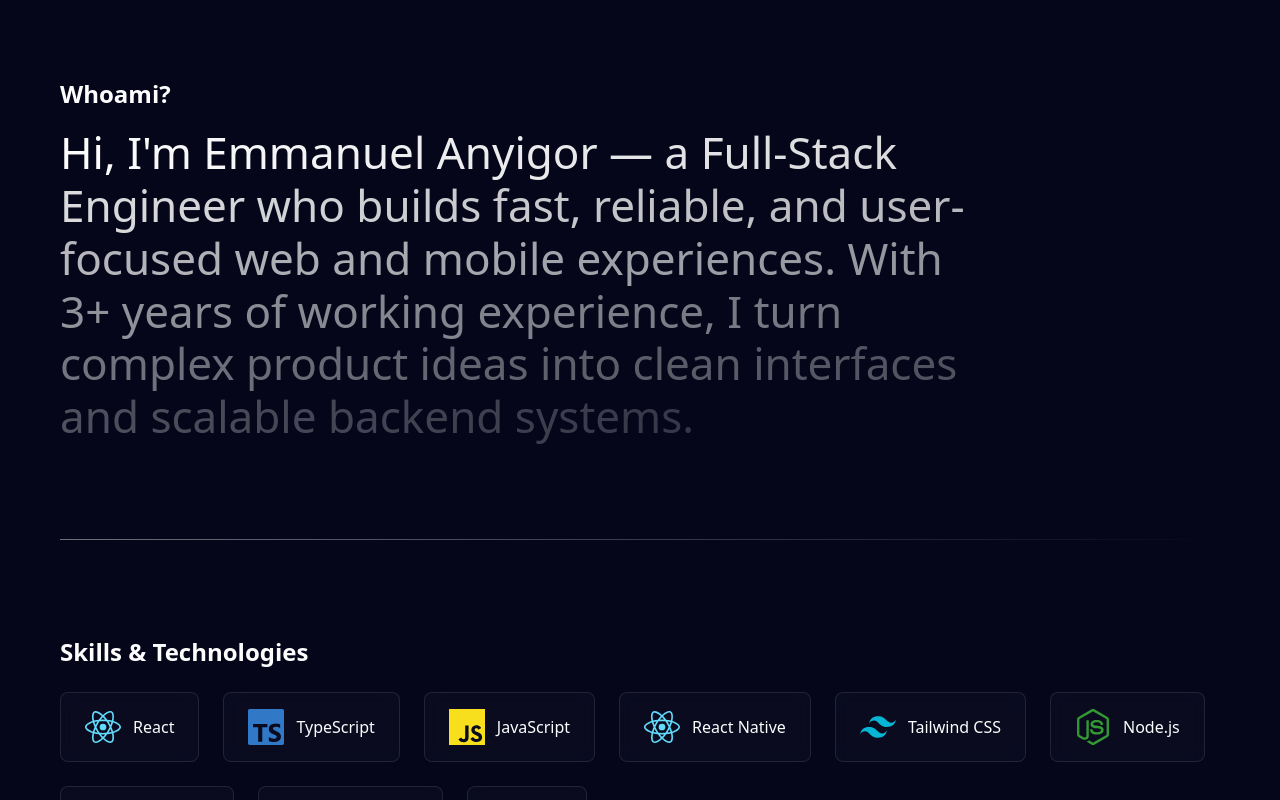
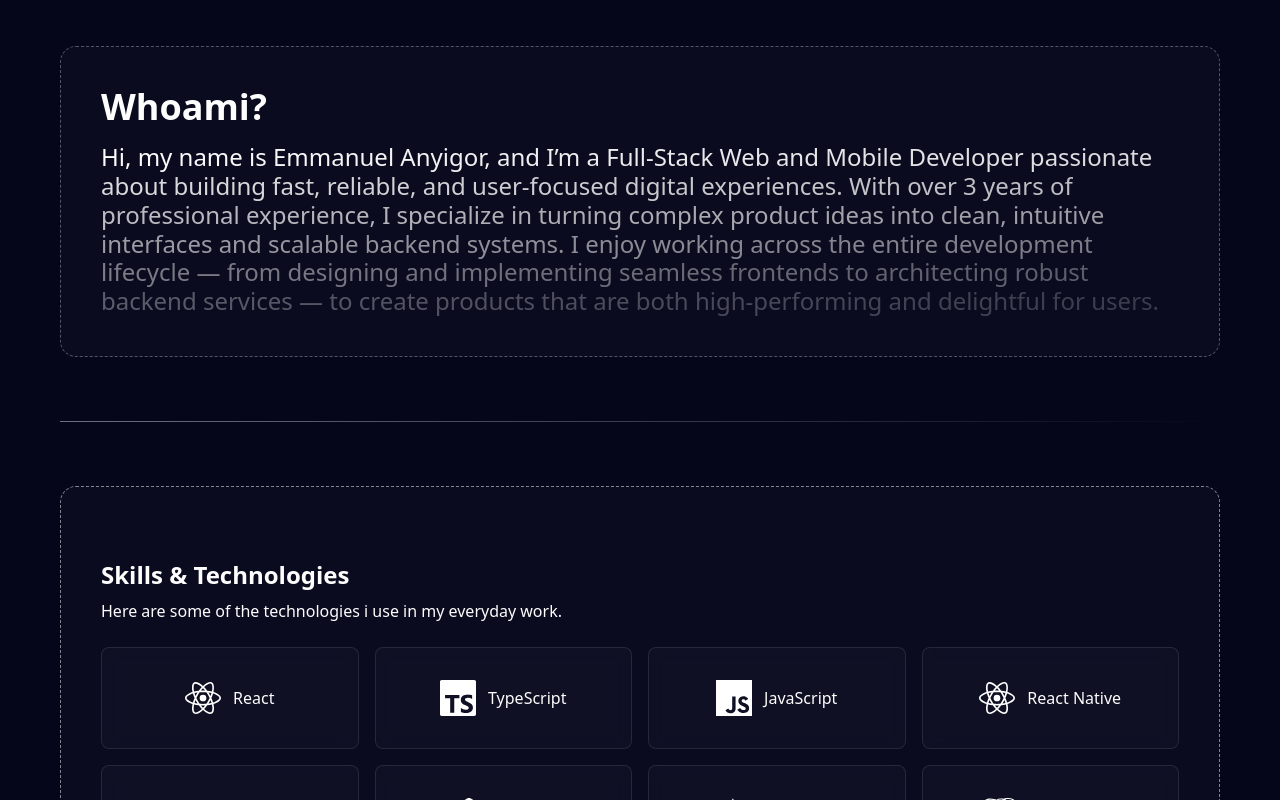
Before and after one commit to EA10-lite/my-portfolio, a React (Vite) app: page / in a window 1280 px wide. Shown: the part 1320-2120 px from the top of the page. Built offline with nearby package versions, Linux system fonts and the light colour scheme.

Commit message:
updating the about and skills section

```diff
--- a/src/components/About.tsx
+++ b/src/components/About.tsx
@@ -78,19 +78,19 @@ const About = () => {
             <div className="container mx-auto">
                 <div className="py-8 md:py-16 px-4 md:px-[60px]">
                     {/* Bio Section */}
-                    <div className="bio py-8 mb-8">
+                    <div className="bio py-8 mb-8 bg-card/30 px-4 py-8 md:p-10 rounded-2xl border border-dashed border-[1.5px] border-white/30">
                         <motion.h4
-                            className="text-2xl font-bold text-white mb-4"
+                            className="text-2xl md:text-4xl font-bold text-white mb-4"
                             variants={itemVariants}
                         >
                             Whoami?
                         </motion.h4>
 
                         <motion.div
-                            className="w-full lg:max-w-[80%]"
+                            className="w-full"
                             variants={itemVariants}
                         >
-                            <p className="text-2xl md:text-3xl lg:text-[44px] leading-[120%] text-white font-sans-semibold">
+                            <p className="text-2xl leading-[120%] text-white font-sans-semibold">
                                 <span className="framer-text">
                                 {about.bio}
                                 </span>
@@ -105,6 +105,7 @@ const About = () => {
                     />
 
                     {/* Skills Section */}
+                    <div className="border border-dashed border-[1.5px] border-white/50 rounded-2xl bg-card/30 px-4 py-8 md:p-10">
                         <motion.div
                             className="skills py-8"
                             initial="hidden"
@@ -113,15 +114,21 @@ const About = () => {
                             variants={skillContainerVariants}
                         >
                             <motion.h4
-                            className="text-2xl font-bold text-white mb-6"
+                                className="text-2xl font-bold text-white mb-2"
                                 variants={itemVariants}
                             >
                                 Skills & Technologies
                             </motion.h4>
 
+                            <motion.p
+                                className="text-white mb-6"
+                                variants={itemVariants}
+                            >
+                                Here are some of the technologies i use in my everyday work.
+                            </motion.p>
                             {/* Skills Grid */}
                             <motion.div
-                            className="flex items-center gap-6 flex-wrap"
+                                className="grid grid-cols-1 md:grid-cols-2 lg:grid-cols-4 gap-4"
                                 variants={skillContainerVariants}
                             >
                                 {about.skills.map((skill, index) =>
@@ -135,10 +142,11 @@ const About = () => {
                                 )}
                             </motion.div>
                         </motion.div>
+                    </div>
 
                     {/* Divider */}
                     <motion.div
-                        className="divider w-full h-[1px] my-12 md:my-16"
+                        className="divider w-full h-[1px] my-12 md:my-16 hidden"
                         variants={dividerVariants}
                     />
 
@@ -164,17 +172,17 @@ const About = () => {
 type SkillItemProps = {
     name: string;
     Icon: React.ComponentType<React.SVGProps<SVGSVGElement> & { className?: string }>;
-    color: string;
+    color?: string;
     variants: Variants;
 }
 
-const SkillItem = ({ name, Icon, color, variants }: SkillItemProps) => {
+const SkillItem = ({ name, Icon, variants }: SkillItemProps) => {
     return (
         <motion.div
-            className="skill-item flex items-center justify-center gap-3 min-w-[120px] px-6 py-4 rounded-lg bg-card/30 backdrop-blur-sm border border-white/10 hover:border-white/30 transition-all duration-300"
+            className="skill-item flex items-center justify-center gap-3 px-6 py-8 rounded-lg bg-card/30 backdrop-blur-sm border border-white/10 hover:border-white/30 transition-all duration-300"
             variants={variants}
             whileHover={{
-                scale: 1.1,
+                // scale: 1.1,
                 y: -5,
                 transition: { duration: 0.2 }
             }}
@@ -182,14 +190,14 @@ const SkillItem = ({ name, Icon, color, variants }: SkillItemProps) => {
         >
             <motion.div
                 whileHover={{
-                    scale: 1.2,
+                    // scale: 1.2,
                     rotate: [0, -10, 10, -10, 0],
                     transition: { duration: 0.5 }
                 }}
             >
                 <Icon
                     className="text-3xl md:text-4xl transition-colors duration-300"
-                    style={{ color: color }}
+                    style={{ color: "white" }}
                 />
             </motion.div>
             <span className="text-sm md:text-base text-white font-medium whitespace-nowrap">
--- a/src/data/about.ts
+++ b/src/data/about.ts
@@ -18,7 +18,7 @@ export type Skill = {
 };
 
 export const about = {
-    bio: "Hi, I'm Emmanuel Anyigor — a Full-Stack Engineer who builds fast, reliable, and user-focused web and mobile experiences. With 3+ years of working experience, I turn complex product ideas into clean interfaces and scalable backend systems.",
+    bio: "Hi, my name is Emmanuel Anyigor, and I’m a Full-Stack Web and Mobile Developer passionate about building fast, reliable, and user-focused digital experiences. With over 3 years of professional experience, I specialize in turning complex product ideas into clean, intuitive interfaces and scalable backend systems. I enjoy working across the entire development lifecycle — from designing and implementing seamless frontends to architecting robust backend services — to create products that are both high-performing and delightful for users.",
 
     skills: [
       { name: "React", icon: SiReact, color: "#61DAFB" }, // React cyan
```
Lines whose indentation alone changed are shown as unchanged.
